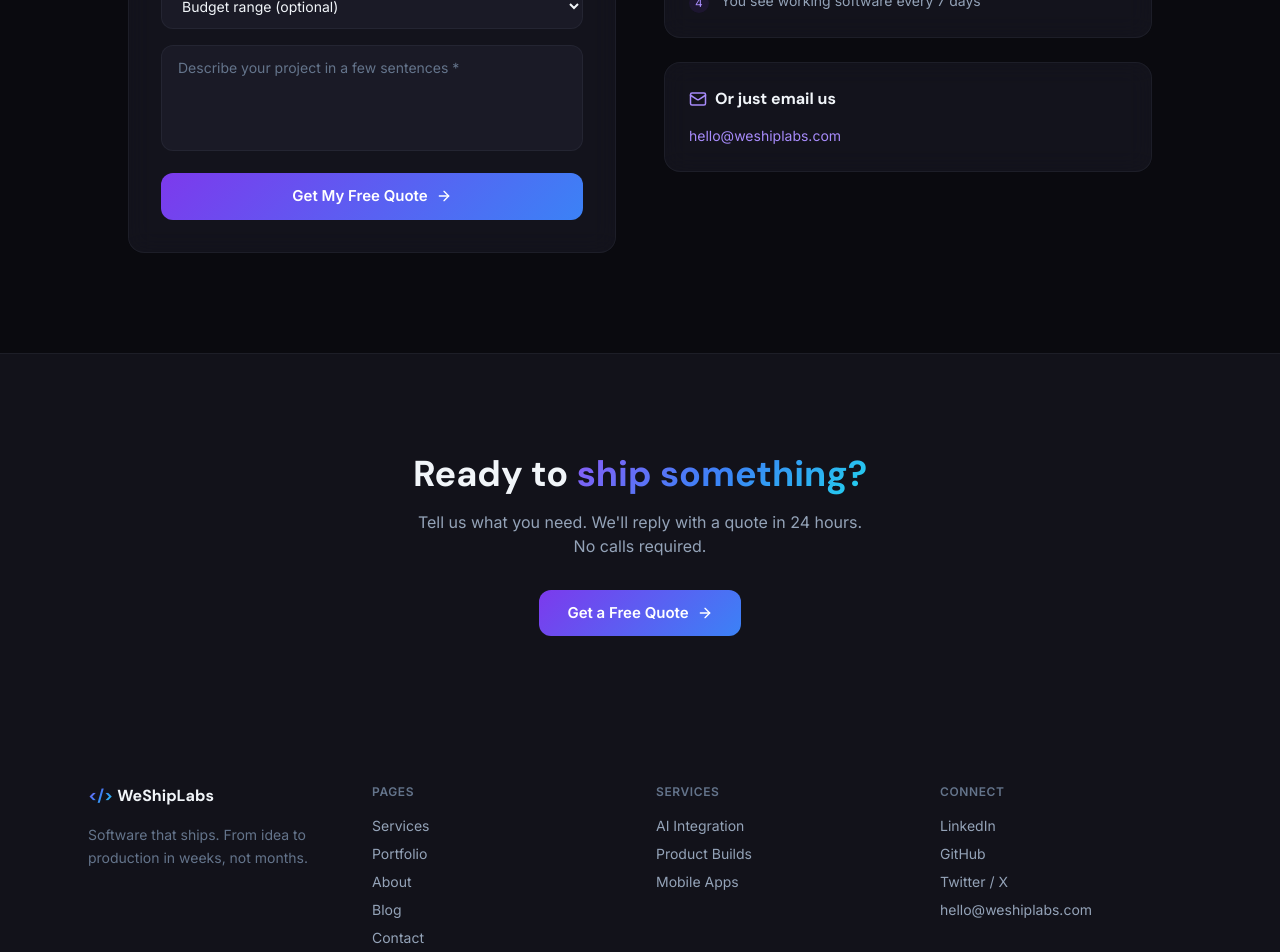
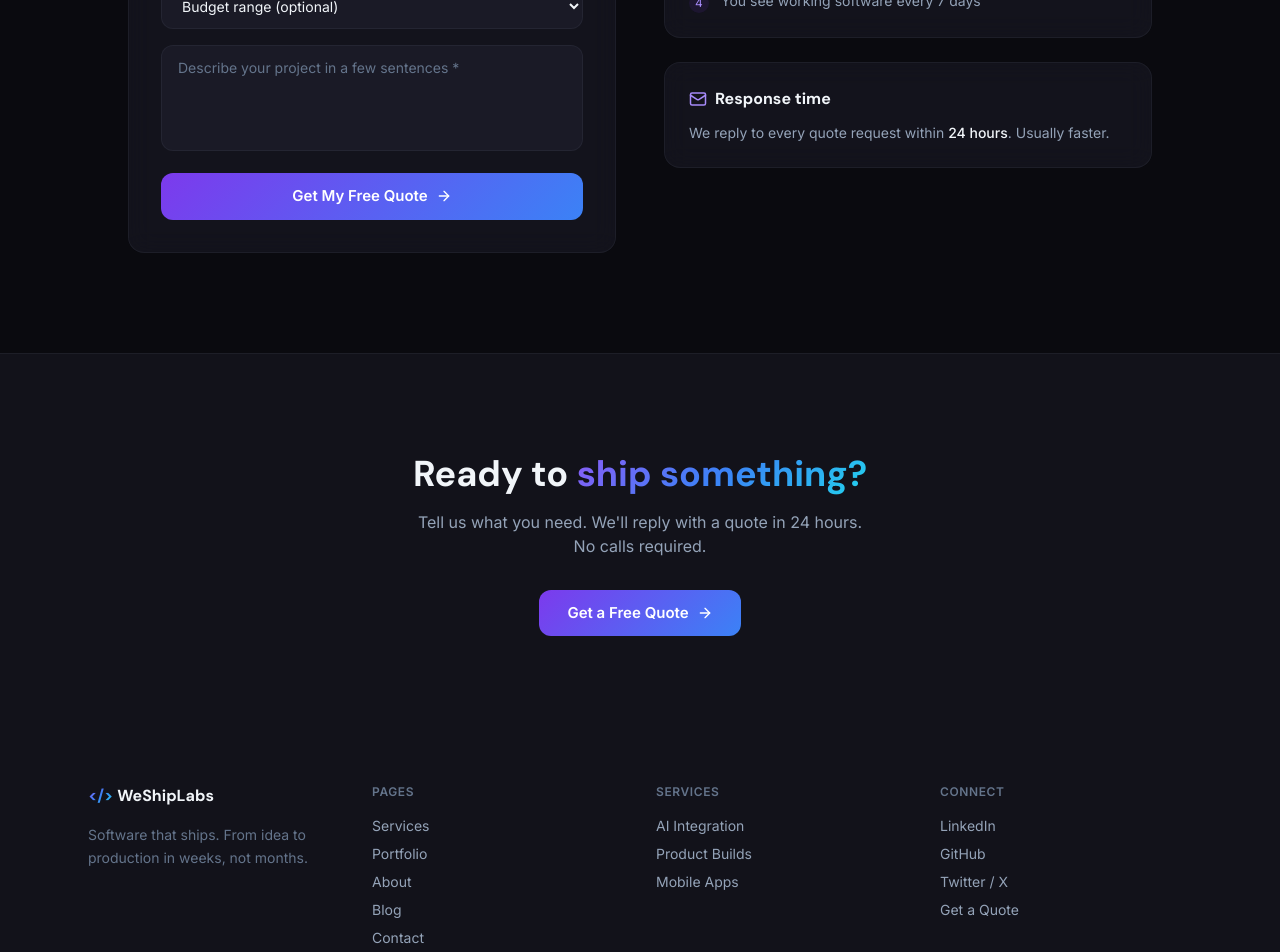
Before and after one commit to AshishSGit/weshiplabs, a Next.js app: page /contact in a window 1280 px wide. Shown: the part 600-1552 px from the top of the page. Built offline with nearby package versions, Linux system fonts and the light colour scheme.

Commit message:
Remove broken email link, replace with response time + quote link

```diff
--- a/app/contact/page.tsx
+++ b/app/contact/page.tsx
@@ -181,11 +181,9 @@ export default function ContactPage() {
             <div className="glass-card p-6">
               <h3 className="font-heading font-bold mb-3 flex items-center gap-2">
                 <Mail size={18} className="text-violet-400" />
-                Or just email us
+                Response time
               </h3>
-              <a href={`mailto:${SITE.email}`} className="text-sm text-violet-400 hover:underline">
-                {SITE.email}
-              </a>
+              <p className="text-sm text-text-muted">We reply to every quote request within <span className="text-text-primary font-medium">24 hours</span>. Usually faster.</p>
             </div>
           </div>
         </div>
--- a/components/layout/footer.tsx
+++ b/components/layout/footer.tsx
@@ -57,7 +57,7 @@ export default function Footer() {
             <a href={SITE.socials.linkedin} target="_blank" rel="noopener" className="text-sm text-text-muted hover:text-text-primary transition-colors">LinkedIn</a>
             <a href={SITE.socials.github} target="_blank" rel="noopener" className="text-sm text-text-muted hover:text-text-primary transition-colors">GitHub</a>
             <a href={SITE.socials.twitter} target="_blank" rel="noopener" className="text-sm text-text-muted hover:text-text-primary transition-colors">Twitter / X</a>
-            <a href={`mailto:${SITE.email}`} className="text-sm text-text-muted hover:text-text-primary transition-colors">{SITE.email}</a>
+            <Link href="/contact" className="text-sm text-text-muted hover:text-text-primary transition-colors">Get a Quote</Link>
           </div>
         </div>
       </div>
```
